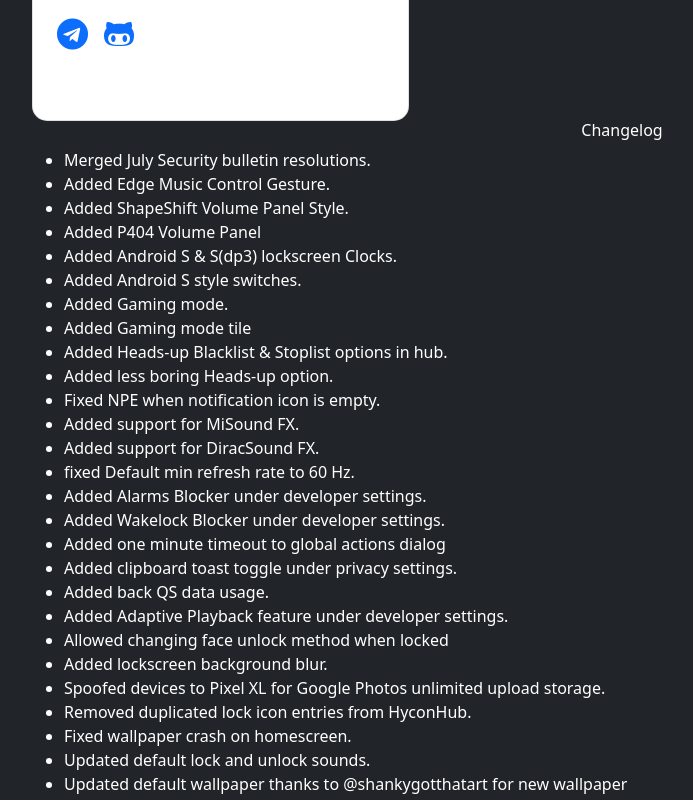
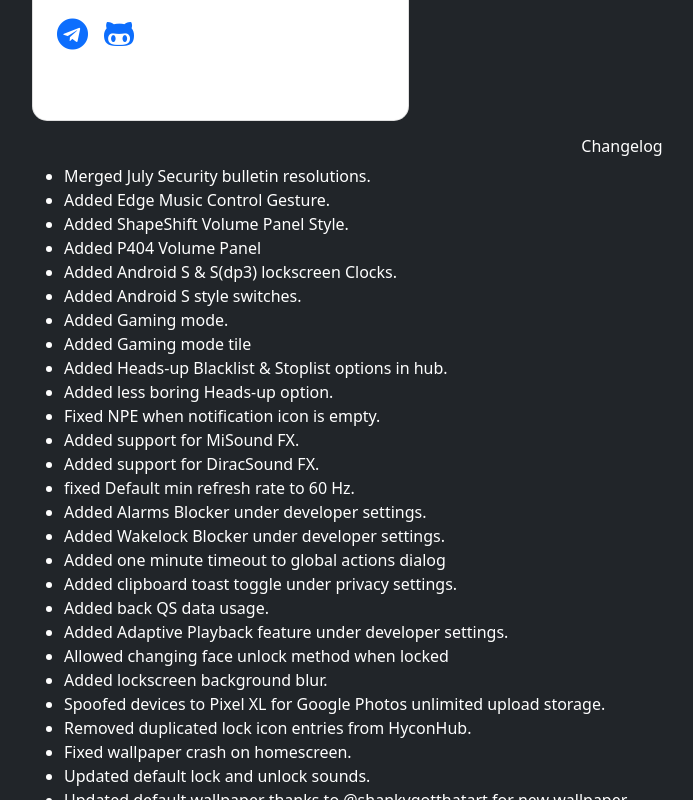
Before and after one commit to HyconOS/Hycon-React-website, a React (Create React App) app: page / in a window 1280 px wide. Shown: the part 4000-4800 px from the top of the page, without its empty margins (18-711 px from the left). Built offline with nearby package versions, Linux system fonts and the light colour scheme.

Commit message:
Hycon-React-app : give some margin-top

```diff
--- a/src/Components/Main.js
+++ b/src/Components/Main.js
@@ -397,7 +397,7 @@
                     </div>
                     </div>
                 </div>
-                <div className="row">
+                <div className="row mt-3">
                     <div className="col-md-12 text-center text-white">
                      <h6>Changelog</h6>
                     </div>
```
